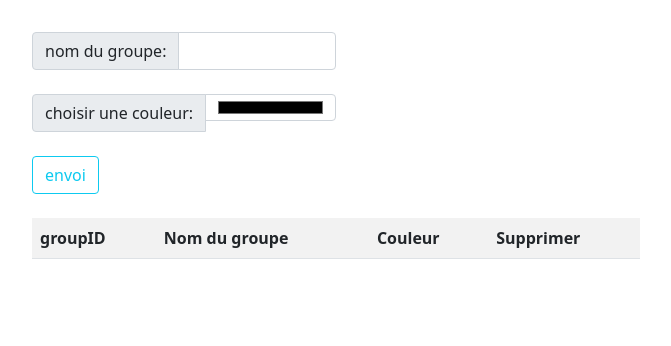
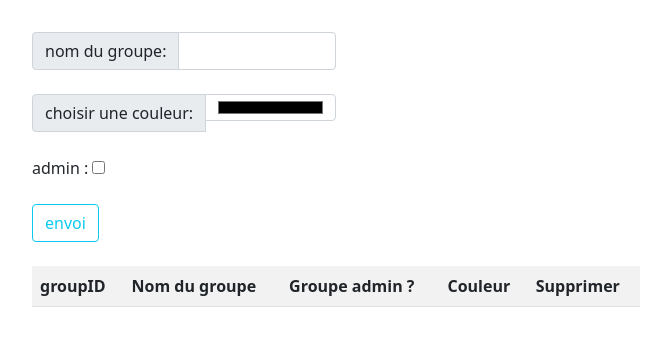
Before and after one commit to RomainChardon/CalendrierVacance, a Symfony app: template templates/groupe/index.html.twig in a window 1280 px wide. Shown: the top 346 px of the page, without its empty margins (0-671 px from the left). Run offline with Twig, Linux system fonts and the light colour scheme; the template is opened without the code that fills it, so the values that code supplies are empty; some libraries are stand-ins or nearby versions.

Commit message:
#16 creation role Admin

```diff
--- a/migrations/Version20210610071804.php
+++ b/migrations/Version20210615124033.php
@@ -10,7 +10,7 @@ use Doctrine\Migrations\AbstractMigration;
 /**
  * Auto-generated Migration: Please modify to your needs!
  */
-final class Version20210610071804 extends AbstractMigration
+final class Version20210615124033 extends AbstractMigration
 {
     public function getDescription(): string
     {
@@ -20,7 +20,7 @@ final class Version20210610071804 extends AbstractMigration
     public function up(Schema $schema): void
     {
         // this up() migration is auto-generated, please modify it to your needs
-        $this->addSql('CREATE TABLE groupe (id INTEGER PRIMARY KEY AUTOINCREMENT NOT NULL, nom_groupe VARCHAR(255) NOT NULL, couleur VARCHAR(255) DEFAULT NULL)');
+        $this->addSql('CREATE TABLE groupe (id INTEGER PRIMARY KEY AUTOINCREMENT NOT NULL, nom_groupe VARCHAR(255) NOT NULL, couleur VARCHAR(255) DEFAULT NULL, admin BOOLEAN NOT NULL)');
         $this->addSql('CREATE TABLE user (id INTEGER PRIMARY KEY AUTOINCREMENT NOT NULL, groupe_id INTEGER DEFAULT NULL, username VARCHAR(180) NOT NULL, roles CLOB NOT NULL --(DC2Type:json)
         , password VARCHAR(255) NOT NULL, nom VARCHAR(255) NOT NULL, prenom VARCHAR(255) NOT NULL)');
         $this->addSql('CREATE UNIQUE INDEX UNIQ_8D93D649F85E0677 ON user (username)');
--- a/src/Controller/GroupeController.php
+++ b/src/Controller/GroupeController.php
@@ -28,6 +28,11 @@ class GroupeController extends AbstractController
         $groupe = new Groupe();
         $groupe ->setNomGroupe($request->request->get('nom'));
         $groupe ->setCouleur($request->request->get('couleur'));
+        if ( $request->request->get('admin') == 'true') {
+            $groupe ->setAdmin(true);
+        } else {
+            $groupe ->setAdmin(false);
+        }
         $entityManager->persist($groupe);
         $entityManager->flush();
 
--- a/src/Controller/UtilisateurController.php
+++ b/src/Controller/UtilisateurController.php
@@ -44,6 +44,10 @@ class UtilisateurController extends AbstractController
         $utilisateur->setUsername($request->request->get('nom') .'.'. $request->request->get('prenom'));
         $utilisateur->setPassword($passHash);
         $utilisateur->setGroupe($groupe);
+        if ($groupe->getAdmin() == "true" ) {
+            $role[]= 'ROLE_ADMIN';
+            $utilisateur->setRoles($role);
+        }
 
         $entityManager->persist($utilisateur);
         $entityManager->flush();
--- a/templates/groupe/index.html.twig
+++ b/templates/groupe/index.html.twig
@@ -18,6 +18,11 @@
         <input type="color" name="couleur" id="couleur" class="form-control" aria-label="Username" aria-describedby="addon-wrapping">
         </div>
         <br>
+        <div>
+        <label for="admin" >admin :</label>
+        <input type="checkbox" name="admin" id="admin" value="true">
+        </div>
+        <br>
         <input type="submit" value="envoi" class="btn btn-outline-info">
     </form>
     <br>
@@ -26,6 +31,7 @@
         <tr>
             <th>groupID</th>
             <th>Nom du groupe</th>
+            <th>Groupe admin ?</th>
             <th>Couleur</th>
             <th>Supprimer</th>
         </tr>
@@ -34,6 +40,7 @@
             <tr>
                 <td>{{ unGroupe.id }}</td>
                 <td>{{ unGroupe.nomGroupe }}</td>
+                <td>{{ unGroupe.admin }}</td>
                 <td>{{ unGroupe.couleur }}</td>
                 <td> <form action="{{ path('remove_groupe',{'id':unGroupe.id}) }}" method="POST"><button type="submit">supprimer</button></form></td>
             </tr>
```
Also changed, not shown: src/Entity/Groupe.php (+17 -0 lines), templates/calendrier/index.html.twig (+6 -1 lines), 1 other file.
